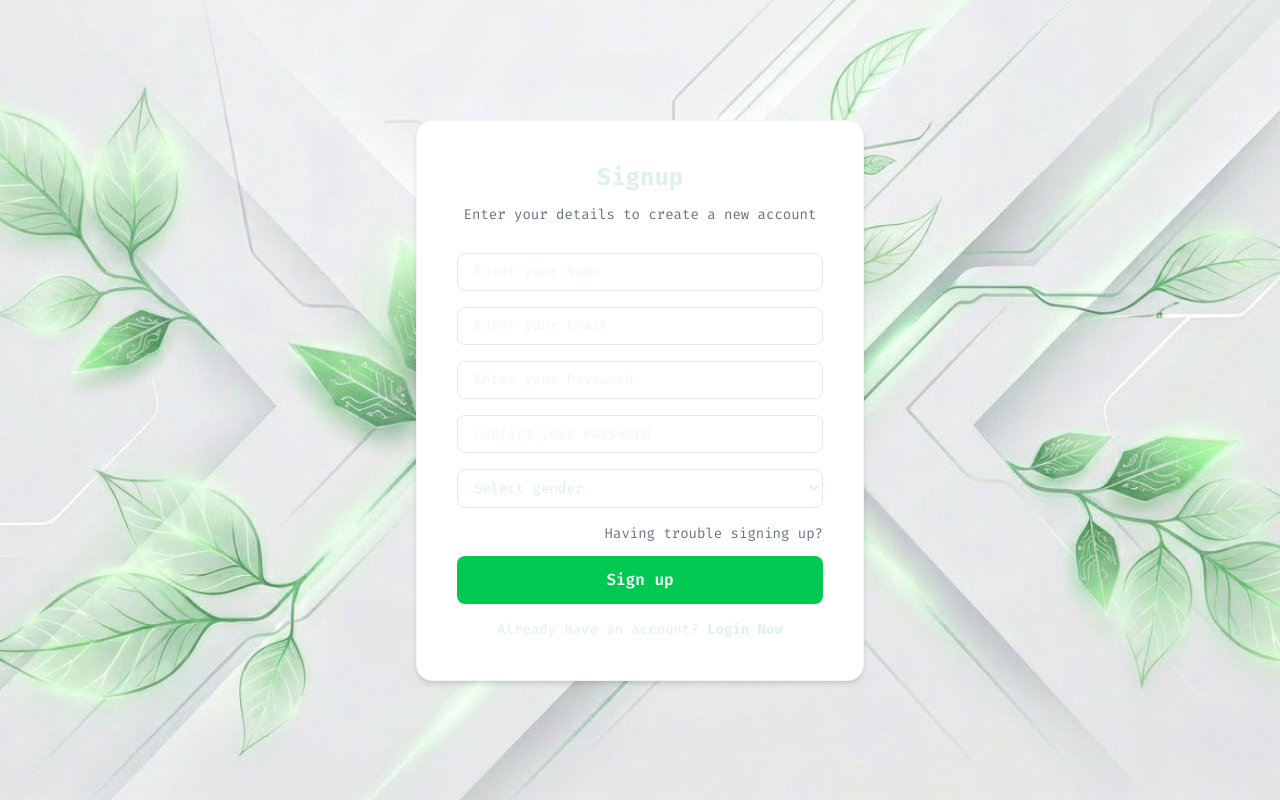
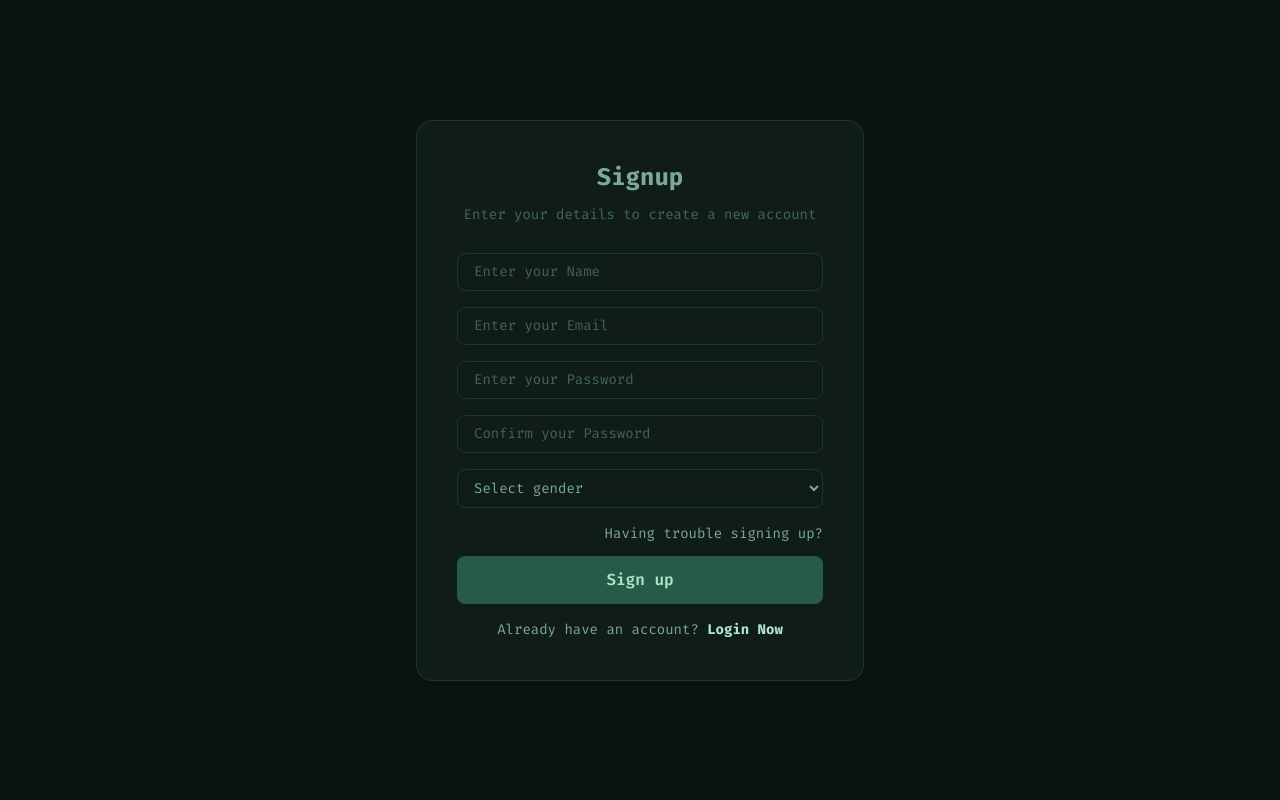
Before and after one commit to Leongt1/FinAI, a React (Vite) app: page /signup in a window 1280 px wide. Built offline with nearby package versions, Linux system fonts and the light colour scheme; no server answers.

Commit message:
added styles to login and signup pages and updated other element styles: input

```diff
--- a/src/components/TransactionModel.tsx
+++ b/src/components/TransactionModel.tsx
@@ -163,7 +163,7 @@ const TransactionModel = ({
 							min="0.01"
 							step="0.01"
 							required
-							className="w-full border border-border rounded-xl p-3 pl-7 text-sm focus:outline-none focus:ring focus:ring-border-strong text-text-muted font-semibold"
+							className="w-full border border-border rounded-xl p-3 pl-7 text-sm focus:outline-none focus:ring-2 focus:ring-border-strong text-text-muted font-semibold"
 						/>
 					</div>
 
@@ -173,7 +173,7 @@ const TransactionModel = ({
 						value={description}
 						onChange={(e) => setDescription(e.target.value)}
 						placeholder="Description (optional)"
-						className="w-full border border-border rounded-xl p-3 text-sm focus:outline-none focus:ring focus:ring-text-muted text-text-muted font-semibold"
+						className="w-full border border-border rounded-xl p-3 text-sm focus:outline-none focus:ring-2 focus:ring-border-strong text-text-muted font-semibold"
 					/>
 
 					{/* date */}
--- a/src/pages/CategoriesPage.tsx
+++ b/src/pages/CategoriesPage.tsx
@@ -57,7 +57,7 @@ const CategoriesPage = () => {
 					{/* Add transaction Btn */}
 					<div className="fixed right-10 bottom-10 flex items-center gap-2">
 						{showToolTip && (
-							<span className="text-text-muted text-sm bg-surface/50 px-2 py-1 rounded-lg border border-border whitespace-nowrap shadow-md">
+							<span className="text-accent-glow text-sm bg-surface-raised/90 px-2 py-1 rounded-lg border border-border-strong whitespace-nowrap shadow-md">
 								New Category
 							</span>
 						)}
@@ -65,7 +65,7 @@ const CategoriesPage = () => {
 							onClick={() => setIsAddOpen(true)}
 							onMouseEnter={() => setShowToolTip(true)}
 							onMouseLeave={() => setShowToolTip(false)}
-							className="bg-accent w-12 h-12 border border-border p-2 rounded-xl flex items-center justify-center cursor-pointer hover:bg-surface hover:text-accent-glow transition-colors shadow-md"
+							className="bg-accent-dim w-12 h-12 text-accent-glow rounded-lg p-2 mt-3 font-semibold hover:bg-accent transition-colors cursor-pointer"
 						>
 							<p className="text-2xl mb-1 font-semibold text-accent-glow">+</p>
 						</button>
--- a/src/pages/SignupPage.tsx
+++ b/src/pages/SignupPage.tsx
@@ -35,18 +35,17 @@ const SignupPage = () => {
 
 	return (
 		<div
-			className="min-h-screen flex items-center justify-center bg-cover bg-center bg-no-repeat bg-gray-900"
-			style={{ backgroundImage: `url('/background_image.png')` }}
+			className="min-h-screen bg-bg flex items-center justify-center bg-cover bg-center bg-no-repeat"
 		>
 			{/* Card */}
-			<div className="bg-white rounded-2xl shadow-md p-10 w-full max-w-md flex flex-col items-center justify-center border border-gray-100">
-				<h1 className="text-2xl font-bold">Signup</h1>
-				<p className="text-sm text-gray-500 py-3">
+			<div className="bg-surface rounded-2xl shadow-md p-10 w-full max-w-md flex flex-col items-center justify-center border border-border">
+				<h1 className="text-2xl font-bold text-text-muted">Signup</h1>
+				<p className="text-sm text-subtle py-3">
 					Enter your details to create a new account
 				</p>
 				{/* Error message */}
 				{(localError || error) && (
-					<div className="w-full bg-red-50 text-red-600 text-sm px-4 py-3 rounded-lg">
+					<div className="w-full bg-expense-bg text-expense text-sm px-4 py-3 rounded-lg">
 						{localError || error}
 					</div>
 				)}
@@ -58,7 +57,7 @@ const SignupPage = () => {
 						value={name}
 						onChange={(e) => setName(e.target.value)}
 						placeholder="Enter your Name"
-						className="w-full rounded-lg border border-gray-200 text-sm p-2 px-4 mt-4 focus:outline-none focus:ring-2 focus:ring-green-500"
+						className="w-full rounded-lg border border-border text-sm p-2 px-4 mt-4 focus:outline-none focus:ring-2 focus:ring-border-strong text-text-muted"
 					/>
 					<input
 						type="email"
@@ -66,7 +65,7 @@ const SignupPage = () => {
 						value={email}
 						onChange={(e) => setEmail(e.target.value)}
 						placeholder="Enter your Email"
-						className="w-full rounded-lg border border-gray-200 text-sm p-2 px-4 mt-4 focus:outline-none focus:ring-2 focus:ring-green-500"
+						className="w-full rounded-lg border border-border text-sm p-2 px-4 mt-4 focus:outline-none focus:ring-2 focus:ring-border-strong text-text-muted"
 					/>
 					<input
 						type="password"
@@ -74,7 +73,7 @@ const SignupPage = () => {
 						value={password}
 						onChange={(e) => setPassword(e.target.value)}
 						placeholder="Enter your Password"
-						className="w-full rounded-lg border border-gray-200 text-sm p-2 px-4 mt-4 focus:outline-none focus:ring-2 focus:ring-green-500"
+						className="w-full rounded-lg border border-border text-sm p-2 px-4 mt-4 focus:outline-none focus:ring-2 focus:ring-border-strong text-text-muted"
 					/>
 					<input
 						type="password"
@@ -82,34 +81,36 @@ const SignupPage = () => {
 						value={confirmPassword}
 						onChange={(e) => setConfirmPassword(e.target.value)}
 						placeholder="Confirm your Password"
-						className="w-full rounded-lg border border-gray-200 text-sm p-2 px-4 mt-4 focus:outline-none focus:ring-2 focus:ring-green-500"
+						className="w-full rounded-lg border border-border text-sm p-2 px-4 mt-4 focus:outline-none focus:ring-2 focus:ring-border-strong text-text-muted"
 					/>
 					<select
-						className="w-full p-2 px-3 mt-4 border border-gray-200 rounded-lg text-sm focus:outline-none focus:ring-2 focus:ring-green-500"
+						className="w-full p-2 px-3 mt-4 border border-border rounded-lg text-sm focus:outline-none focus:ring-2 focus:ring-border-strong text-text-muted"
 						required
 						value={gender}
 						onChange={(e) => setGender(e.target.value)}
 					>
-						<option value="">Select gender</option>
+						<option value="" className="text-text-muted">
+							Select gender
+						</option>
 						<option value="Male">Male</option>
 						<option value="Female">Female</option>
 					</select>
 					<div className="flex items-end justify-between flex-col my-4">
-						<span className="text-sm text-gray-500 cursor-pointer hover:text-black">
+						<span className="text-sm text-text-muted cursor-pointer hover:text-accent-glow">
 							Having trouble signing up?
 						</span>
 						<button
 							type="submit"
 							disabled={isLoading}
-							className="w-full bg-green-500 text-white rounded-lg p-3 mt-3 font-semibold hover:bg-green-600 transition-colors cursor-pointer"
+							className="w-full bg-accent-dim text-accent-glow rounded-lg p-3 mt-3 font-semibold hover:bg-accent transition-colors cursor-pointer"
 						>
 							{isLoading ? "Signing up..." : "Sign up"}
 						</button>
 					</div>
 				</form>
-				<p className="text-sm">
+				<p className="text-sm text-text-muted">
 					Already have an account?{" "}
-					<Link to="/login" className="font-bold hover:underline">
+					<Link to="/login" className="font-bold hover:underline text-accent-glow">
 						Login Now
 					</Link>
 				</p>
--- a/src/pages/TransactionPage.tsx
+++ b/src/pages/TransactionPage.tsx
@@ -99,7 +99,7 @@ const TransactionPage = () => {
 				{/* Add transaction Btn */}
 				<div className="fixed right-10 bottom-10 flex items-center gap-2">
 					{showToolTip && (
-						<span className="text-text-muted text-sm bg-surface/50 px-2 py-1 rounded-lg border border-border whitespace-nowrap shadow-md">
+						<span className="text-accent-glow text-sm bg-surface-raised/90 px-2 py-1 rounded-lg border border-border-strong whitespace-nowrap shadow-md">
 							New Transaction
 						</span>
 					)}
@@ -107,7 +107,7 @@ const TransactionPage = () => {
 						onClick={handleAddNew}
 						onMouseEnter={() => setShowToolTip(true)}
 						onMouseLeave={() => setShowToolTip(false)}
-						className="bg-accent w-12 h-12 border border-transparent hover:border-border p-2 rounded-xl flex items-center justify-center cursor-pointer hover:bg-surface-raised transition-all shadow-md"
+						className="bg-accent-dim w-12 h-12 text-accent-glow rounded-lg p-2 mt-3 font-semibold hover:bg-accent transition-colors cursor-pointer"
 					>
 						<span className="text-2xl mb-1 font-semibold text-accent-glow leading-none">+</span>
 					</button>
```
Also changed, not shown: src/pages/LoginPage.tsx (+11 -11 lines).
